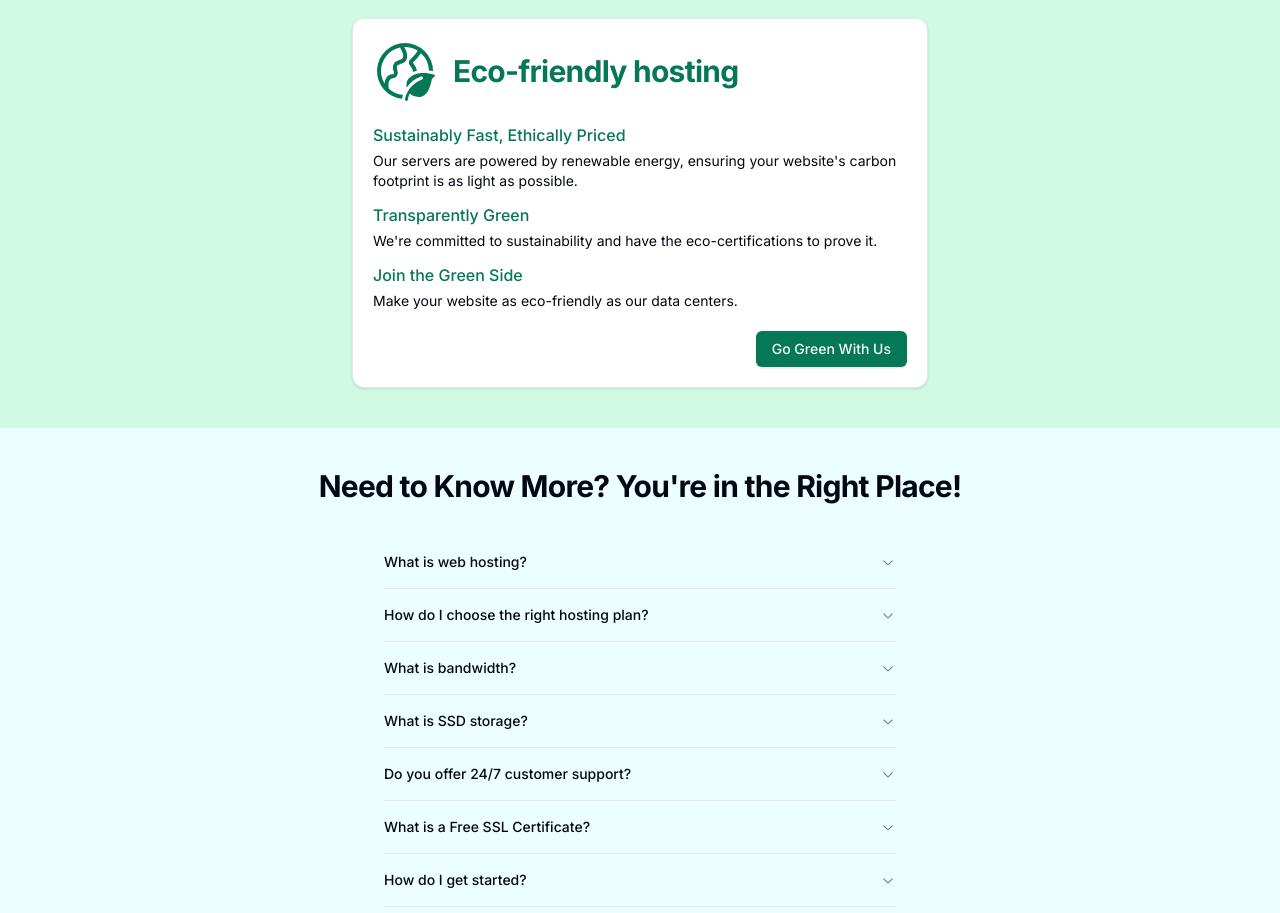
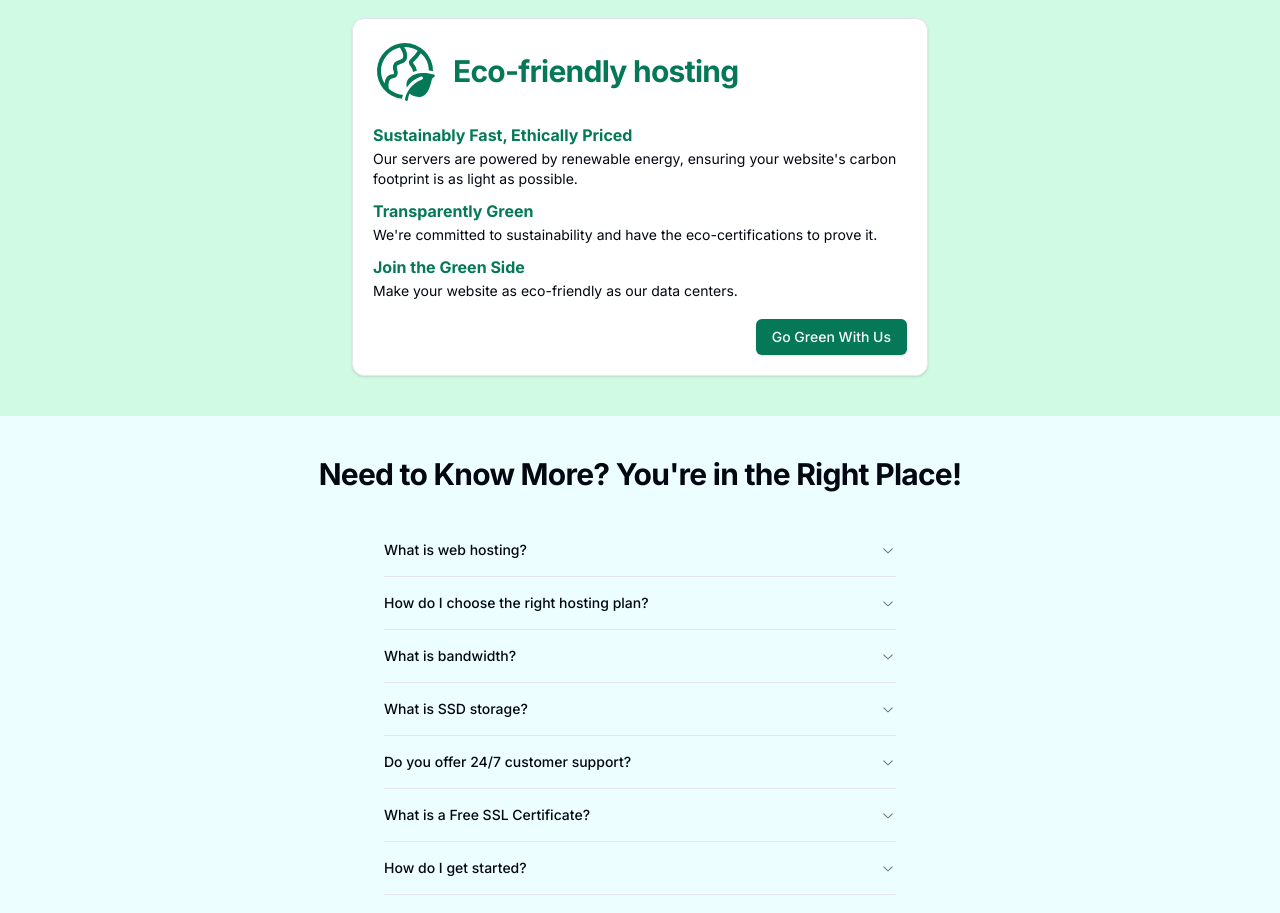
Before and after one commit to rosenthaljacob/guaranteed-host, a Next.js app: page / in a window 1280 px wide. Shown: the part 2840-3753 px from the top of the page. Built offline with nearby package versions, Linux system fonts and the light colour scheme.

Commit message:
Eco hosting text bold

```diff
--- a/src/features/landingPage/sections/eco-hosting/EcoHosting.tsx
+++ b/src/features/landingPage/sections/eco-hosting/EcoHosting.tsx
@@ -22,22 +22,22 @@ export default function EcoHosting() {
             </h2>
           </div>
 
-          <div className="grid gap-1">
-            <h6 className="text-medium font-medium text-emerald-700 ">
+          <div className="grid gap-0.5">
+            <h6 className="font-bold text-emerald-700 ">
               Sustainably Fast, Ethically Priced
             </h6>
             <p className="text-sm">
               Our servers are powered by renewable energy, ensuring your
               website's carbon footprint is as light as possible.
             </p>
-            <h6 className="mt-2 text-medium font-medium text-emerald-700">
+            <h6 className="mt-2 font-bold text-emerald-700">
               Transparently Green
             </h6>
             <p className="text-sm">
               We're committed to sustainability and have the eco-certifications
               to prove it.
             </p>
-            <h6 className="mt-2 text-medium font-medium text-emerald-700">
+            <h6 className="mt-2 font-bold text-emerald-700">
               Join the Green Side
             </h6>
             <p className="text-sm">
```
